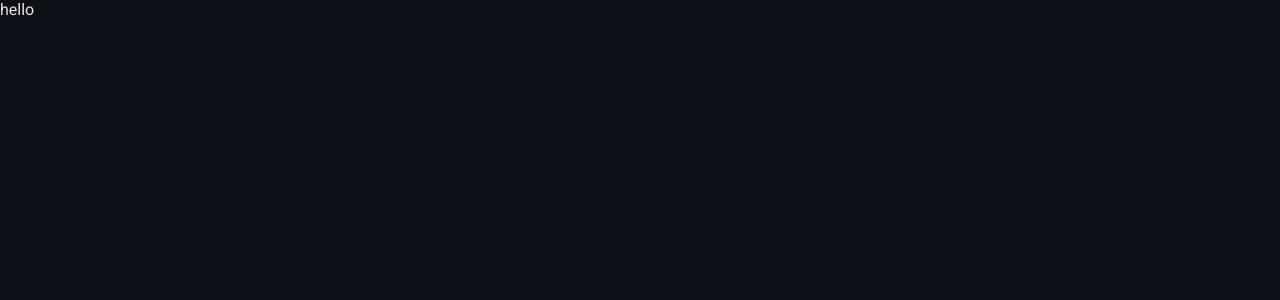
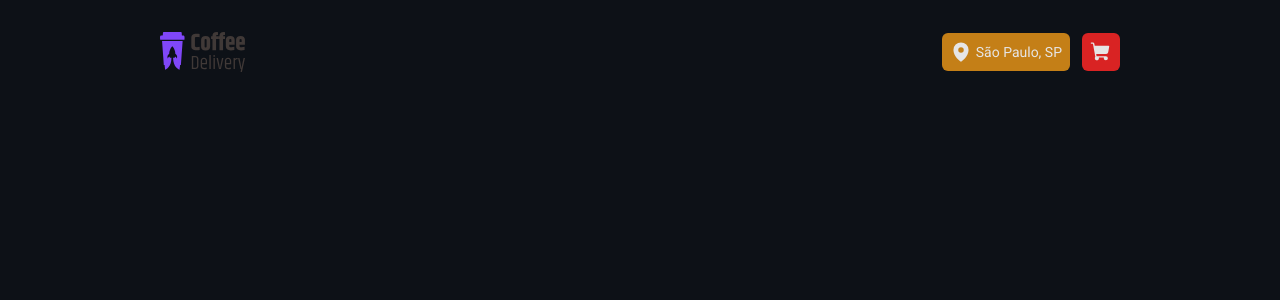
Before and after one commit to Yuri-stack/coffee-leblanc, a React (Vite) app: page / in a window 1280 px wide. Shown: the top 300 px of the page. Built offline with nearby package versions, Linux system fonts and the light colour scheme.

Commit message:
Feat.: Adicionado o Componente Header

```diff
--- a/package.json
+++ b/package.json
@@ -9,6 +9,7 @@
     "preview": "vite preview"
   },
   "dependencies": {
+    "phosphor-react": "^1.4.1",
     "react": "^18.2.0",
     "react-dom": "^18.2.0",
     "styled-components": "^5.3.5"
--- a/src/App.tsx
+++ b/src/App.tsx
@@ -1,4 +1,7 @@
 import { ThemeProvider } from 'styled-components'
+
+import { Header } from './components/Navbar'
+
 import { GlobalStyles } from './styles/global'
 import { defaultTheme } from './styles/themes/default'
 
@@ -6,7 +9,7 @@ export function App() {
 
   return (
     <ThemeProvider theme={defaultTheme}>
-      hello
+      <Header />
       <GlobalStyles />
     </ThemeProvider>
   )
--- /dev/null
+++ b/src/components/Navbar/index.tsx
@@ -0,0 +1,25 @@
+import { MapPin, ShoppingCart } from 'phosphor-react'
+
+import { ActionsContainer, HeaderContainer, ActionsContentLocation, ActionsContentCart } from "./styles";
+
+import logoCoffee from '../../assets/logo-coffee-delivery.svg'
+
+export function Header() {
+    return (
+        <HeaderContainer>
+            <img src={logoCoffee} alt="" />
+
+            <ActionsContainer>
+                <ActionsContentLocation>
+                    <MapPin size={22} weight="fill"/>
+                    <p>São Paulo, SP</p>
+                </ActionsContentLocation>
+
+                <ActionsContentCart>
+                    <ShoppingCart size={22} weight="fill"/>
+                </ActionsContentCart>
+
+            </ActionsContainer>
+        </HeaderContainer>
+    )
+}
--- /dev/null
+++ b/src/components/Navbar/styles.ts
@@ -0,0 +1,44 @@
+import styled from "styled-components";
+
+export const HeaderContainer = styled.header`
+    display: flex;
+    align-items: center;
+    justify-content: space-between;
+
+    padding: 2rem 10rem;
+`
+
+export const ActionsContainer = styled.div`
+    display: flex;
+    align-items: center;
+
+    gap: .75rem;
+`
+
+export const BasicActionsContent = styled.div`
+    display: flex;
+    align-items: center;
+
+    padding: .5rem;
+    gap: .25rem;
+
+    border-radius: 6px;
+
+    p{
+        font-family: 'Roboto', sans-serif;
+        font-weight: 400;
+        font-size: 0.875rem;
+    }
+`
+
+export const ActionsContentLocation = styled(BasicActionsContent)`
+    background: ${props => props.theme["yellow-dark"]};
+`
+
+export const ActionsContentCart = styled(BasicActionsContent)`
+    background: ${props => props.theme["red"]};
+
+    &:hover {
+        background: ${props => props.theme["red-light"]};
+    }
+`
--- a/src/styles/global.ts
+++ b/src/styles/global.ts
@@ -13,12 +13,12 @@ export const GlobalStyles = createGlobalStyle`
     }
 
     body{
-        font: 400 1rem/130% 'Roboto', sans-serif;
+        font: 400 1rem/1.6 'Roboto', sans-serif;
         background: ${props => props.theme["background"]};
         color: ${props => props.theme["base-text"]};
     }
 
     header{
-        font: 700 1.125rem/130% 'Baloo 2', cursive;
+        font: 700 1.125rem/1.6 'Baloo 2', cursive;
     }
 `
--- a/src/styles/themes/default.ts
+++ b/src/styles/themes/default.ts
@@ -2,9 +2,23 @@ export const defaultTheme = {
     'yellow-light': '#F2E852',
     'yellow-dark':'#C47F17',
 
+    'red-light':'#d84141',
     'red':'#D92323',
     'red-dark':'#732424',
 
+    // 'base-title':'#272221',
+    // 'base-subtitle':'#403937',
+    // 'base-text':'#574F4D',
+    // 'base-label':'#8D8686',
+    // 'base-hover':'#D7D5D5',
+    // 'base-button':'#E6E5E5',
+    // 'base-input':'#EDEDED',
+    // 'base-card':'#F3F2F2',
+
+    // 'background':'#FAFAFA',
+    // 'white':'#FFFFFF',
+
+    // 'base-title':'#272221',
     'base-text':'#E6E5E5',
 
     'background':'#0d1117'
```
Also changed, not shown: src/assets/logo-coffee-delivery.svg (added), 1 other file (tests, documents, lock files or other folders).
